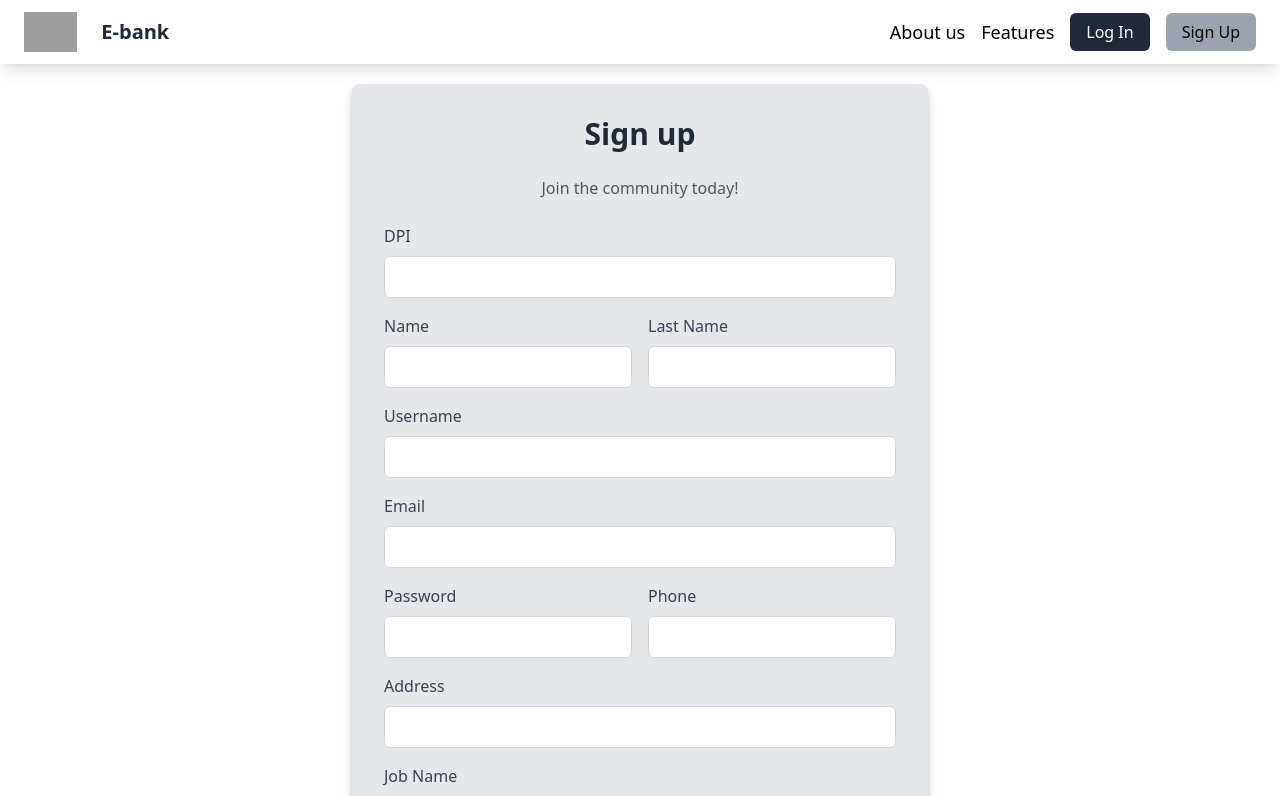
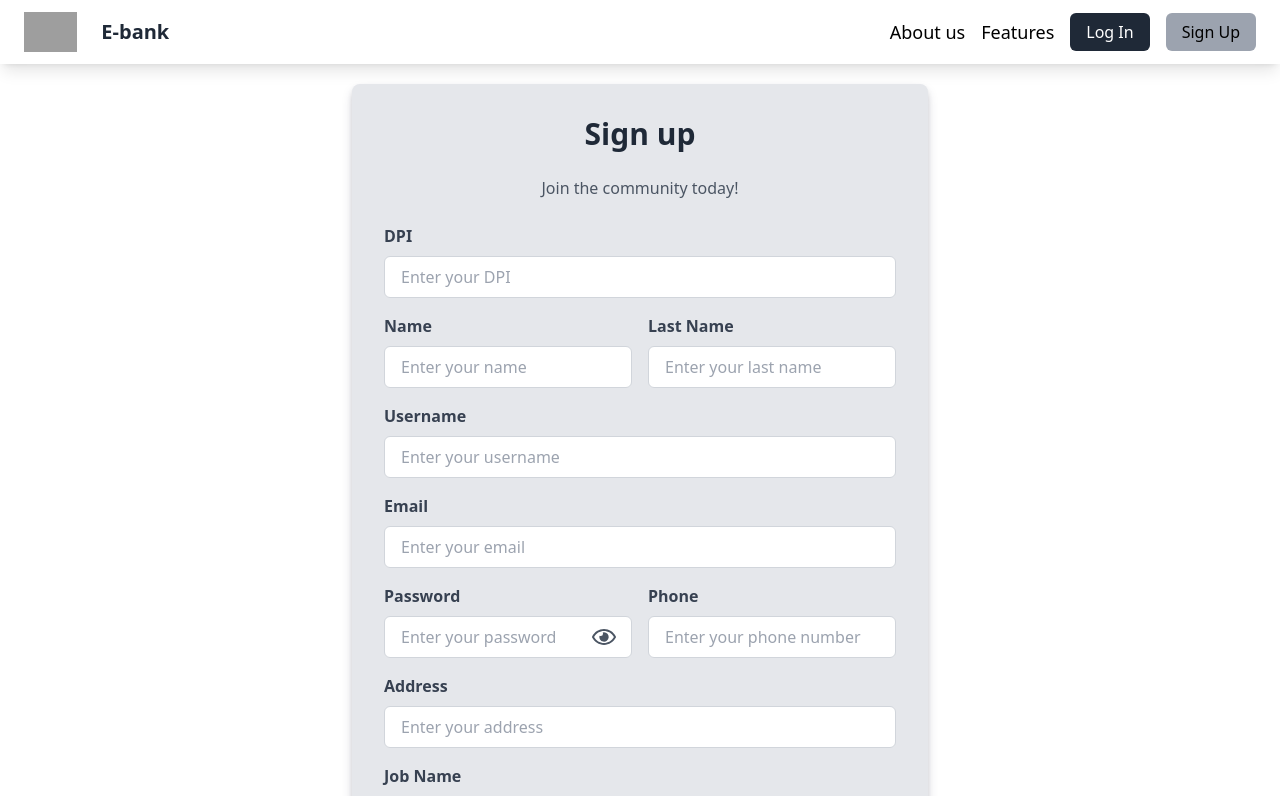
Before and after one commit to Grupo-3-Kinal2024/React_Bank_Group3, a React (Vite) app: page /register in a window 1280 px wide. Shown: the top 796 px of the page. Built offline with nearby package versions, Linux system fonts and the light colour scheme; grey boxes are pictures that could not be loaded.

Commit message:
A component for reusable form fields was created and integrated into the pages containing a reusable form and error handling.

```diff
--- a/package.json
+++ b/package.json
@@ -11,12 +11,12 @@
   },
   "dependencies": {
     "@reduxjs/toolkit": "^2.2.6",
-    "axios": "^1.7.2",
     "daisyui": "^4.12.10",
     "react": "^18.2.0",
     "react-dom": "^18.2.0",
     "react-hook-form": "^7.51.5",
     "react-hot-toast": "^2.4.1",
+    "react-icons": "^5.2.1",
     "react-redux": "^9.1.2",
     "react-router-dom": "^6.23.1",
     "redux": "^5.0.1",
--- /dev/null
+++ b/src/components/common/Input.jsx
@@ -0,0 +1,40 @@
+import React, { useState } from 'react';
+import { FaRegEye } from "react-icons/fa";
+import { FaRegEyeSlash } from "react-icons/fa";
+
+const Input = ({ label, name, type, placeholder, rules, register, error, color }) => {
+    const [showPassword, setShowPassword] = useState(false);
+
+    const togglePasswordVisibility = () => {
+        setShowPassword(!showPassword);
+    };
+
+    return (
+        <>
+            <label className={`block ${color} font-bold mb-2`} htmlFor={name}>{label}</label>
+            <div className="relative">
+                <input
+                    id={name}
+                    type={showPassword ? 'text' : type}
+                    className="w-full px-4 py-2 border border-gray-300 rounded-md focus:outline-none focus:ring-2 focus:ring-blue-500"
+                     placeholder={placeholder}
+                    {...register(name, rules)}
+                />
+                {type === 'password' && (
+                    <button
+                        type="button"
+                        onClick={togglePasswordVisibility}
+                        className="absolute inset-y-0 right-4 flex items-center text-gray-600"
+                    >
+                        {showPassword ? <FaRegEyeSlash size={24} /> : <FaRegEye size={24} />}
+                    </button>
+                )}
+            </div>
+            {error && (
+                <span className="text-red-500 text-sm font-semibold mt-1">{error.message}</span>
+            )}
+        </>
+    );
+};
+
+export default Input;
--- a/src/pages/HomePage.jsx
+++ b/src/pages/HomePage.jsx
@@ -1,5 +1,6 @@
 import Navbar from "../components/navbar/Navbar";
 import heroImage from '../assets/img/banco.jpg'
+import { Link } from "react-router-dom";
 
 const HomePage = () => {
     return (
@@ -11,7 +12,7 @@ const HomePage = () => {
                         <h1 className="text-5xl font-bold leading-tight mb-6">Welcome to E-bank: Your Trusted Financial Partner!</h1>
                         <p className="text-gray-700 text-lg mb-6">E-bank offers a seamless and secure banking experience with features like easy account opening, instant money transfers, and comprehensive financial management. Join us and take control of your finances today.</p>
                         <div className="flex space-x-4">
-                            <button className="bg-gray-800 hover:bg-gray-700 text-white px-6 py-3 rounded-md">Open an Account</button>
+                            <Link to='/createAccount' className="bg-gray-800 hover:bg-gray-700 text-white px-6 py-3 rounded-md">Open an Account</Link>
                             <button className="bg-gray-400 hover:bg-gray-300 text-black px-6 py-3 rounded-md">Learn More</button>
                         </div>
                     </div>
--- a/src/pages/LoginPage.jsx
+++ b/src/pages/LoginPage.jsx
@@ -2,6 +2,7 @@ import { useForm } from 'react-hook-form';
 import { Link } from 'react-router-dom';
 import Navbar from '../components/navbar/Navbar';
 import useAuth from '../hook/useAuth';
+import Input from '../components/common/Input';
 
 const LoginPage = () => {
     const { register, handleSubmit, formState: { errors } } = useForm();
@@ -21,15 +22,30 @@ const LoginPage = () => {
                     <p className="text-center text-gray-600 mb-6">Join the community today!</p>
                     <form onSubmit={handleSubmit(onSubmit)} noValidate>
                         <div className="mb-4">
-                            <label className="block text-gray-700 mb-2" htmlFor="email">Email</label>
-                            <input type="email" id="email" {...register("email", { required: true })} className="w-full px-4 py-2 border border-gray-300 rounded-md focus:outline-none focus:ring-2 focus:ring-blue-500" />
-                            {errors.email && <span className="text-red-500">This field is required</span>}
+                            <Input
+                                type="email"
+                                label="Email"
+                                name="email"
+                                color="text-gray-700"
+                                placeholder="Enter your email"
+                                register={register}
+                                rules={{ required: 'Email is required' }}
+                                error={errors.email}
+                            />
                         </div>
-                        <div className="mb-6">
-                            <label className="block text-gray-700 mb-2" htmlFor="password">Password</label>
-                            <input type="password" id="password" {...register("pass", { required: true })} className="w-full px-4 py-2 border border-gray-300 rounded-md focus:outline-none focus:ring-2 focus:ring-blue-500" />
-                            {errors.pass && <span className="text-red-500">This field is required</span>}
+                        <div className="mb-4">
+                            <Input
+                                type="password"
+                                label="Password"
+                                name="pass"
+                                color="text-gray-700"
+                                placeholder="Enter your password"
+                                register={register}
+                                rules={{ required: 'Password is required' }}
+                                error={errors.pass}
+                            />
                         </div>
+
                         <button type="submit" className="w-full bg-gray-800 text-white py-2 rounded-md hover:bg-gray-700 focus:outline-none">
                             {loading ? "Loading.." : "Sign in"}
                         </button>
--- a/src/pages/RegisterPage.jsx
+++ b/src/pages/RegisterPage.jsx
@@ -1,12 +1,15 @@
 import { useForm } from 'react-hook-form';
 import { Link } from 'react-router-dom';
 import Navbar from '../components/navbar/Navbar';
+import Input from '../components/common/Input';
+import useAuth from '../hook/useAuth';
 
 const RegisterPage = () => {
-    const { register, handleSubmit, formState: { errors }, watch } = useForm();
+    const { register: formRegister, handleSubmit, formState: { errors }, watch, reset } = useForm();
+    const { register } = useAuth();
 
     const onSubmit = (data) => {
-
+        register(data, reset)
         console.log(data);
     };
 
@@ -19,53 +22,126 @@ const RegisterPage = () => {
                     <p className="text-center text-gray-600 mb-6">Join the community today!</p>
                     <form onSubmit={handleSubmit(onSubmit)}>
                         <div className="mb-4">
-                            <label className="block text-gray-700 mb-2" htmlFor="dpi">DPI</label>
-                            <input type="text" id="dpi" {...register("dpi", { required: true })} className="w-full px-4 py-2 border border-gray-300 rounded-md focus:outline-none focus:ring-2 focus:ring-blue-500" />
-                            {errors.dpi && <span className="text-red-500">This field is required</span>}
+                            <Input
+                                type="number"
+                                label="DPI"
+                                name="DPI"
+                                color="text-gray-700"
+                                placeholder="Enter your DPI"
+                                register={formRegister}
+                                rules={{
+                                    required: 'DPI is required',
+                                    minLength: {
+                                        value: 13,
+                                        message: 'DPI must be exactly 13 characters'
+                                    },
+                                    maxLength: {
+                                        value: 13,
+                                        message: 'DPI must be exactly 13 characters'
+                                    }
+                                }}
+                                error={errors.DPI}
+                            />
                         </div>
                         <div className="mb-4 flex space-x-4">
                             <div className="w-1/2">
-                                <label className="block text-gray-700 mb-2" htmlFor="name">Name</label>
-                                <input type="text" id="name" {...register("name", { required: true })} className="w-full px-4 py-2 border border-gray-300 rounded-md focus:outline-none focus:ring-2 focus:ring-blue-500" />
-                                {errors.name && <span className="text-red-500">This field is required</span>}
+                                <Input
+                                    type="text"
+                                    label="Name"
+                                    name="name"
+                                    color="text-gray-700"
+                                    placeholder="Enter your name"
+                                    register={formRegister}
+                                    rules={{ required: 'Name is required' }}
+                                    error={errors.name}
+                                />
                             </div>
                             <div className="w-1/2">
-                                <label className="block text-gray-700 mb-2" htmlFor="lastName">Last Name</label>
-                                <input type="text" id="lastName" {...register("lastName", { required: true })} className="w-full px-4 py-2 border border-gray-300 rounded-md focus:outline-none focus:ring-2 focus:ring-blue-500" />
-                                {errors.lastName && <span className="text-red-500">This field is required</span>}
+                                <Input
+                                    type="text"
+                                    label="Last Name"
+                                    name="lastName"
+                                    color="text-gray-700"
+                                    placeholder="Enter your last name"
+                                    register={formRegister}
+                                    rules={{ required: 'Last Name is required' }}
+                                    error={errors.lastName}
+                                />
                             </div>
                         </div>
                         <div className="mb-4">
-                            <label className="block text-gray-700 mb-2" htmlFor="userName">Username</label>
-                            <input type="text" id="userName" {...register("userName", { required: true })} className="w-full px-4 py-2 border border-gray-300 rounded-md focus:outline-none focus:ring-2 focus:ring-blue-500" />
-                            {errors.userName && <span className="text-red-500">This field is required</span>}
+                            <Input
+                                type="text"
+                                label="Username"
+                                name="userName"
+                                color="text-gray-700"
+                                placeholder="Enter your username"
+                                register={formRegister}
+                                rules={{ required: 'Username is required' }}
+                                error={errors.userName}
+                            />
                         </div>
                         <div className="mb-4">
-                            <label className="block text-gray-700 mb-2" htmlFor="email">Email</label>
-                            <input type="email" id="email" {...register("email", { required: true })} className="w-full px-4 py-2 border border-gray-300 rounded-md focus:outline-none focus:ring-2 focus:ring-blue-500" />
-                            {errors.email && <span className="text-red-500">This field is required</span>}
+                            <Input
+                                type="email"
+                                label="Email"
+                                name="email"
+                                color="text-gray-700"
+                                placeholder="Enter your email"
+                                register={formRegister}
+                                rules={{ required: 'Email is required' }}
+                                error={errors.email}
+                            />
                         </div>
                         <div className="mb-4 flex space-x-4">
                             <div className="w-1/2">
-                                <label className="block text-gray-700 mb-2" htmlFor="password">Password</label>
-                                <input type="password" id="password" {...register("password", { required: true })} className="w-full px-4 py-2 border border-gray-300 rounded-md focus:outline-none focus:ring-2 focus:ring-blue-500" />
-                                {errors.password && <span className="text-red-500">This field is required</span>}
+                                <Input
+                                    type="password"
+                                    label="Password"
+                                    name="pass"
+                                    color="text-gray-700"
+                                    placeholder="Enter your password"
+                                    register={formRegister}
+                                    rules={{ required: 'Password is required' }}
+                                    error={errors.pass}
+                                />
                             </div>
                             <div className="w-1/2">
-                                <label className="block text-gray-700 mb-2" htmlFor="phone">Phone</label>
-                                <input type="text" id="phone" {...register("phone", { required: true })} className="w-full px-4 py-2 border border-gray-300 rounded-md focus:outline-none focus:ring-2 focus:ring-blue-500" />
-                                {errors.phone && <span className="text-red-500">This field is required</span>}
+                                <Input
+                                    type="text"
+                                    label="Phone"
+                                    name="phone"
+                                    color="text-gray-700"
+                                    placeholder="Enter your phone number"
+                                    register={formRegister}
+                                    rules={{ required: 'Phone is required' }}
+                                    error={errors.phone}
+                                />
                             </div>
                         </div>
                         <div className="mb-4">
-                            <label className="block text-gray-700 mb-2" htmlFor="address">Address</label>
-                            <input type="text" id="address" {...register("address", { required: true })} className="w-full px-4 py-2 border border-gray-300 rounded-md focus:outline-none focus:ring-2 focus:ring-blue-500" />
-                            {errors.address && <span className="text-red-500">This field is required</span>}
+                            <Input
+                                type="text"
+                                label="Address"
+                                name="address"
+                                color="text-gray-700"
+                                placeholder="Enter your address"
+                                register={formRegister}
+                                rules={{ required: 'Address is required' }}
+                                error={errors.address}
+                            />
                         </div>
                         <div className="mb-6">
-                            <label className="block text-gray-700 mb-2" htmlFor="jobName">Job Name</label>
-                            <input type="text" id="jobName" {...register("jobName", { required: true })} className="w-full px-4 py-2 border border-gray-300 rounded-md focus:outline-none focus:ring-2 focus:ring-blue-500" />
-                            {errors.jobName && <span className="text-red-500">This field is required</span>}
+                            <Input
+                                type="text"
+                                label="Job Name"
+                                name="jobName"
+                                color="text-gray-700"
+                                placeholder="Enter your job name"
+                                register={formRegister}
+                                rules={{ required: 'Job Name is required' }}
+                                error={errors.jobName}
+                            />
                         </div>
                         <button type="submit" className="w-full bg-gray-800 text-white py-2 rounded-md hover:bg-gray-700 focus:outline-none">Sign up</button>
                     </form>
```
Also changed, not shown: src/components/common/ComboBox.jsx (added, +26 -0 lines), src/hook/useAccount.js (+9 -6 lines), src/hook/useAuth.js (+15 -9 lines), src/pages/AccountPage.jsx (+32 -16 lines), 1 other file (tests, documents, lock files or other folders).
